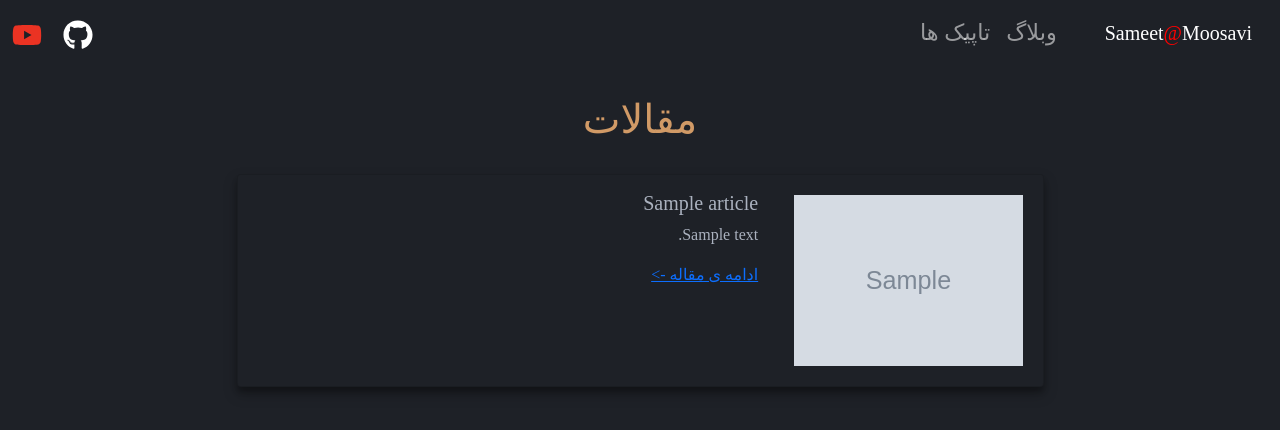
After one commit to smsameet/SameetDjangoBlog, a Django app: page /blog/ in a window 1280 px wide. The commit adds this page. Shown: the top 430 px of the page. Run offline with Django 4.2, Linux system fonts and the light colour scheme; tables that the repository leaves empty hold one stand-in row (values such as "Sample post"); grey boxes marked "Sample" are stand-in pictures; some libraries are stand-ins or nearby versions.

Commit message:
config articles in templates ( header, blog, articles, urls ).

```diff
--- /dev/null
+++ b/SameetBlog/blog/templates/blog/articles.html
@@ -0,0 +1,23 @@
+<div class="container">
+	<div id="main">
+		<h1 style="color: #d19a66; text-align: center; margin: 30px;">مقالات</h2>
+		{% for article in articles %}
+			<article id="article">
+				<div class="card col-lg-9">
+				  <div class="row g-0">
+					<div class="col-xl-4">
+						<img src="{{ article.thumbnail.url }}" class="img-fluid rounded-start" alt="...">
+					</div>
+					<div class="col-md-8">
+					  <div class="card-body">
+						  <h5 class="card-title">{{ article.title }}</h5>
+						  <p class="card-text">{{ article.body | truncatechars:300 }}</p>
+							<a href="{% url 'blog:details' article.slug %}">ادامه ی مقاله -></a>
+					  </div>
+					</div>
+				  </div>
+				</div>
+			</article>
+		{% endfor %}
+	</div>
+</div>
--- a/SameetBlog/blog/templates/blog/blog.html
+++ b/SameetBlog/blog/templates/blog/blog.html
@@ -5,5 +5,5 @@
 {% block title %}صفحه اصلی{% endblock %}
 {% block body %}
 	{% block header %}{% include 'blog/header.html' %}{% endblock %}
-	{% block main %}{% include 'blog/main.html' %}{% endblock %}
+	{% block main %}{% include 'blog/articles.html' %}{% endblock %}
 {% endblock %}
--- a/SameetBlog/blog/templates/blog/header.html
+++ b/SameetBlog/blog/templates/blog/header.html
@@ -1,14 +1,14 @@
 <header id="header">
 	<nav class="navbar navbar-expand-lg navbar-dark">
 		<div class="container-fluid">
-			<a class="navbar-brand" href="#">Sameet<span style='color: red;'>@</span>Moosavi</a>
+		<a class="navbar-brand" href="{% url 'blog:home' %}">Sameet<span style='color: red;'>@</span>Moosavi</a>
 				<button class="navbar-toggler" type="button" data-bs-toggle="collapse" data-bs-target="#navbarNavDropdown" aria-controls="navbarNavDropdown" aria-expanded="false" aria-label="Toggle navigation">
 				<span class="navbar-toggler-icon"></span>
 			</button>
 			<div class="collapse navbar-collapse" id="navbarNavDropdown">
 				<ul class="navbar-nav">
 					<li class="nav-item">
-						<a class="nav-link" href="#">وبلاگ</a>
+					<a class="nav-link" href="{% url 'blog:blog' %}">وبلاگ</a>
 					</li>
 					<li class="nav-item">
 						<a class="nav-link" href="#">تاپیک ها</a>
--- a/SameetBlog/blog/urls.py
+++ b/SameetBlog/blog/urls.py
@@ -5,5 +5,6 @@ app_name = 'blog'
 
 urlpatterns = [
     path('', views.home, name="home"),
-    path('article/<slug:slug>', views.details, name="details"),
+    path('blog/', views.blog, name="blog"),
+    path('blog/article/<slug:slug>', views.details, name="details"),
 ]
```
